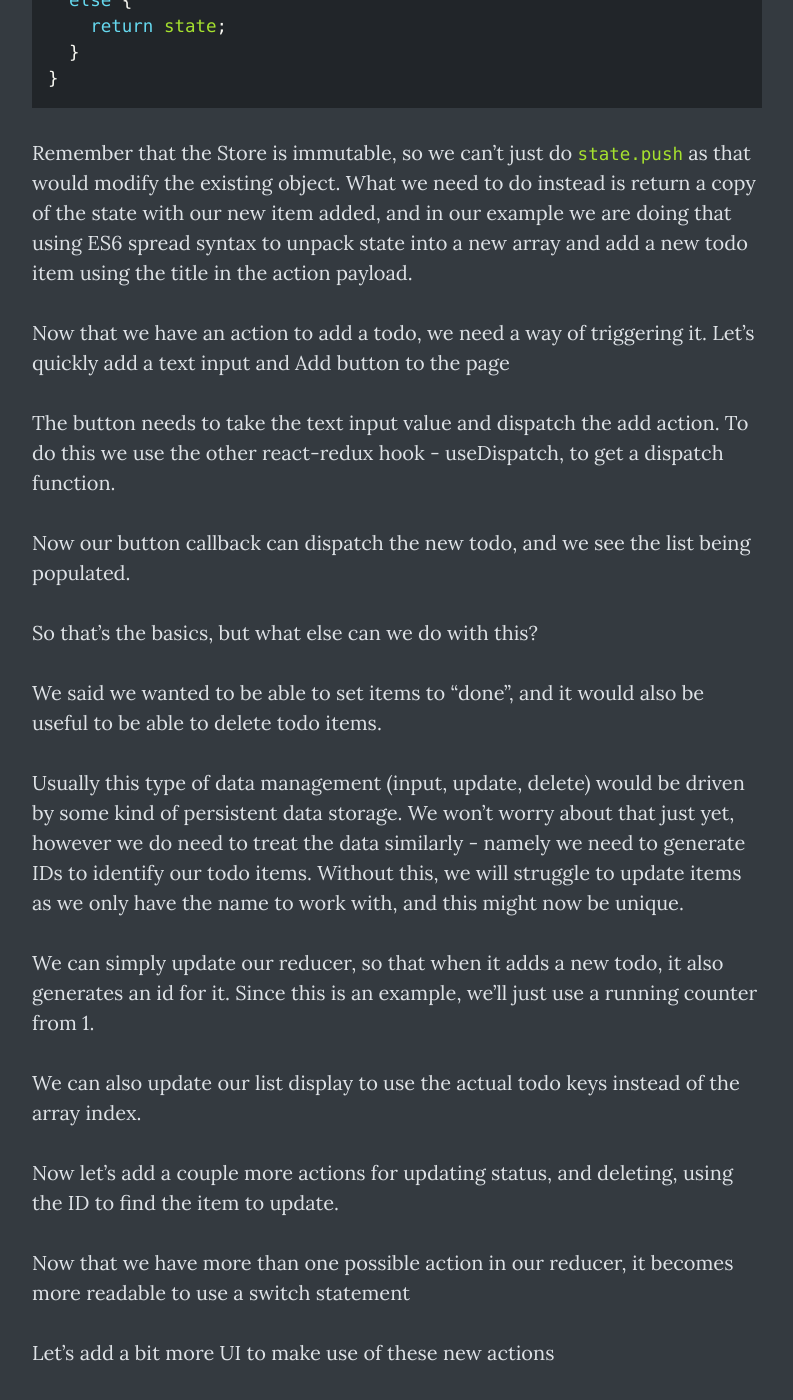
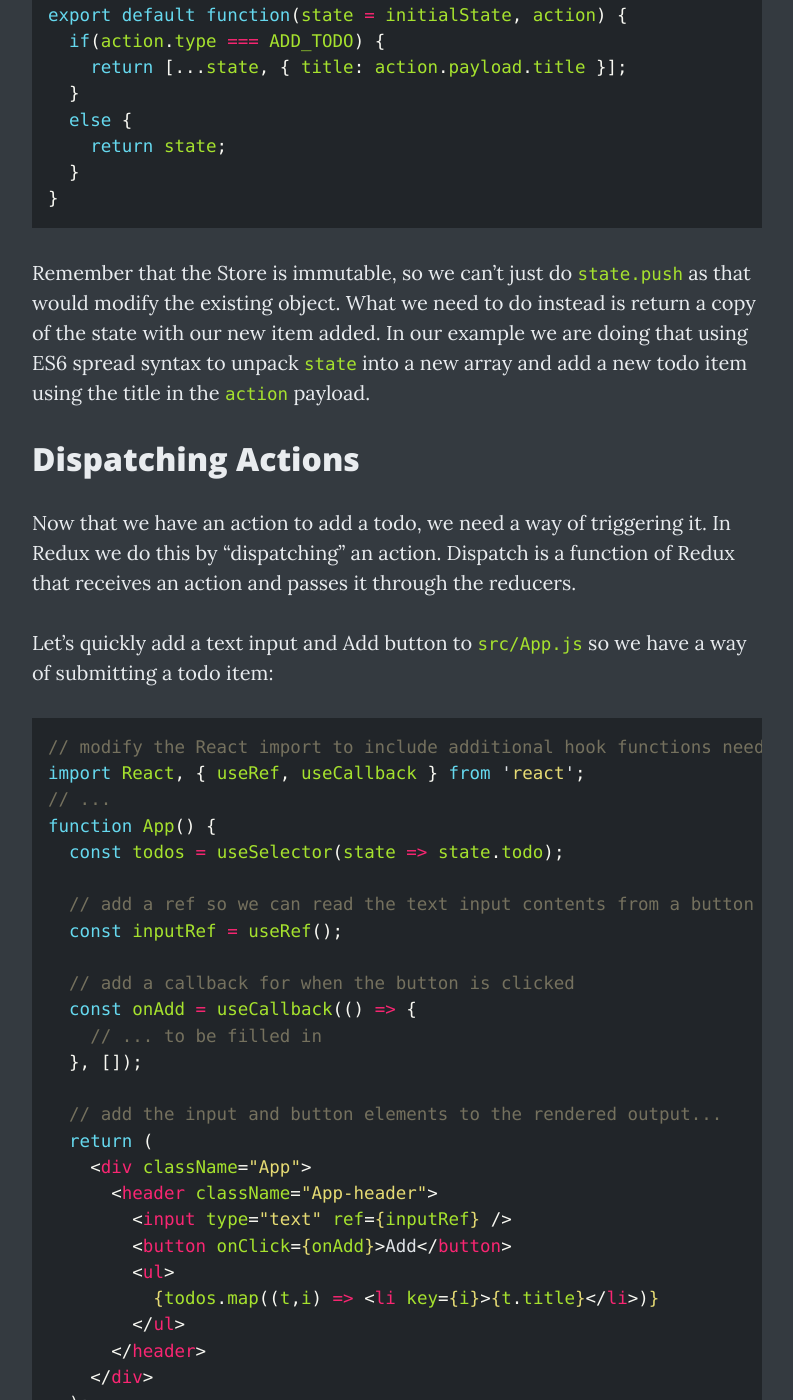
Before and after one commit to jfemia/jfemia.github.io, a Jekyll site: the page built from _posts/2020-10-16-redux-with-react-hooks.md, in a window 1280 px wide and 1400 px high, scrolled down 8375 px. Shown: the whole window, without its empty margins (243-1036 px from the left). Built offline with Jekyll 4.4.1, drawn with Linux system fonts in a browser that asks for light colours; nearby versions of some CDN libraries; some of the changed text lies outside the part shown.

Commit message:
more words

````diff
--- a/_posts/2020-10-16-redux-with-react-hooks.md
+++ b/_posts/2020-10-16-redux-with-react-hooks.md
@@ -140,6 +140,8 @@ function App() {
 
 Here we are using another function from `react-redux` - `useSelector`. This is a hook to connect to a specific piece of Redux state. Connecting in this way means that React will re-render if the specified part of the state changes, similar to `props`, or `useState`.
 
+I have seen a lot of tutorials and guides making use of `mapStateToProps` instead - this is also valid and is the more established way of doing it, but I find `useSelector` a lot more expressive.
+
 Our `todos` variable now contains an array from the state - we can quickly update our `App.js` return value to include it (and to clear out some of the default React text). We aren't aiming to be UI wizards here, any display will work...
 ```jsx
 return (
@@ -190,30 +192,74 @@ export default function(state = initialState, action) {
   }
 }
 ```
-Remember that the Store is immutable, so we can't just do `state.push` as that would modify the existing object. What we need to do instead is return a copy of the state with our new item added, and in our example we are doing that using ES6 spread syntax to unpack state into a new array and add a new todo item using the title in the action payload.
+Remember that the Store is immutable, so we can't just do `state.push` as that would modify the existing object. What we need to do instead is return a copy of the state with our new item added. In our example we are doing that using ES6 spread syntax to unpack `state` into a new array and add a new todo item using the title in the `action` payload.
 
-Now that we have an action to add a todo, we need a way of triggering it. Let's quickly add a text input and Add button to the page
+## Dispatching Actions
 
-The button needs to take the text input value and dispatch the add action. To do this we use the other react-redux hook - useDispatch, to get a dispatch function.
+Now that we have an action to add a todo, we need a way of triggering it. In Redux we do this by "dispatching" an action. Dispatch is a function of Redux that receives an action and passes it through the reducers.
 
-Now our button callback can dispatch the new todo, and we see the list being populated.
+Let's quickly add a text input and Add button to `src/App.js` so we have a way of submitting a todo item:
+```jsx
+// modify the React import to include additional hook functions needed
+import React, { useRef, useCallback } from 'react';
+// ...
+function App() {
+  const todos = useSelector(state => state.todo);
 
+  // add a ref so we can read the text input contents from a button click callback
+  const inputRef = useRef();
+
+  // add a callback for when the button is clicked
+  const onAdd = useCallback(() => {
+    // ... to be filled in
+  }, []);
+
+  // add the input and button elements to the rendered output...
+  return (
+    <div className="App">
+      <header className="App-header">
+        <input type="text" ref={inputRef} />
+        <button onClick={onAdd}>Add</button>
+        <ul>
+          {todos.map((t,i) => <li key={i}>{t.title}</li>)}
+        </ul>
+      </header>
+    </div>
+  );
+}
+```
+
+As with our list appearance, we're not aiming for a beautiful UI here, we just need enough to be able to add todo items.
+
+As written, this button doesn't actually do anything yet. What we need to do is `dispatch` our `addTodo` action.
+
+Most documentation and tutorials I have used in the past usually talk about `mapDispatchToProps`. Similar to `mapStateToProps`, this is a well-established way of using `react-redux`. However, as with `useSelector`, I prefer the hooks apprach - `useDispatch`.
+
+`useDispatch` returns a dispatch function that can dispatch Redux actions. All we need to do is the following in `src/App.js`:
+```jsx
+// add useDispatch to our react-redux import line
+import { useSelector, useDispatch } from 'react-redux';
+// import our action-builder function
+import { addTodo } from './store/todo';
+// ...
+function App() {
+  const todos = useSelector(state => state.todo);
+
+  // add a call to get a dispatch function
+  const dispatch = useDispatch();
+
+  const inputRef = useRef();
+
+  const onAdd = useCallback(() => {
+    // dispatch our addTodo action, using the <input> text
+    dispatch(addTodo(inputRef.current.value));
+  }, [inputRef, dispatch]);
+```
+
+Now our button callback can dispatch the new todo. Try it yourself! Enter some text and press "Add", and the item you added will appear in the list below.
+
+# Now what?
 
 So that's the basics, but what else can we do with this?
 
-We said we wanted to be able to set items to "done", and it would also be useful to be able to delete todo items.
-
-Usually this type of data management (input, update, delete) would be driven by some kind of persistent data storage. We won't worry about that just yet, however we do need to treat the data similarly - namely we need to generate IDs to identify our todo items.
-Without this, we will struggle to update items as we only have the name to work with, and this might now be unique.
-
-We can simply update our reducer, so that when it adds a new todo, it also generates an id for it. Since this is an example, we'll just use a running counter from 1.
-
-We can also update our list display to use the actual todo keys instead of the array index.
-
-Now let's add a couple more actions for updating status, and deleting, using the ID to find the item to update.
-
-Now that we have more than one possible action in our reducer, it becomes more readable to use a switch statement
-
-Let's add a bit more UI to make use of these new actions
-
-There we go, some rough buttons to set a todo as "done", or delete one.
+In part 2 we'll define a few additional actions for controlling the state of our items and also deleting them.
--- /dev/null
+++ b/_posts/2020-10-17-redux-with-react-hooks-part2.md
@@ -0,0 +1,30 @@
+---
+layout: post
+title: "Redux with React hooks (Part 2)"
+subtitle: "Adding some extra features to our simple todo application"
+date: 2020-10-17 13:06:14 +0000
+background: '/img/posts/2020-10-16/01.jpg'
+---
+
+Welcome back. This article continues from [Part 1]({% post_url 2020-10-16-redux-with-react-hooks %}).
+
+In part 1 we covered most of the main Redux concepts but we ended up with a pretty bare application that could only add todo items. For the purpose of a bit of practice, let's work through a few extra features of our app that require us to define some more actions.
+
+We will do two things:
+* Set todo items as "done"
+* Delete todo items
+
+Usually this type of data management (input, update, delete) would be driven by some kind of persistent data storage. We won't worry about that just yet, however we do need to treat the data similarly - namely we need to generate IDs to identify our todo items.
+Without this, we will struggle to update items as we only have the name to work with, and this might now be unique.
+
+We can simply update our reducer, so that when it adds a new todo, it also generates an id for it. Since this is an example, we'll just use a running counter from 1.
+
+We can also update our list display to use the actual todo keys instead of the array index.
+
+Now let's add a couple more actions for updating status, and deleting, using the ID to find the item to update.
+
+Now that we have more than one possible action in our reducer, it becomes more readable to use a switch statement
+
+Let's add a bit more UI to make use of these new actions
+
+There we go, some rough buttons to set a todo as "done", or delete one.
--- a/_sass/_global.scss
+++ b/_sass/_global.scss
@@ -1,7 +1,7 @@
 body {
   font-size: 20px;
   background-color: $gray-800;
-  color: $gray-300;
+  color: $gray-200;
   @include serif-font;
 }
 
````
Also changed, not shown: other parts of _posts/2020-10-16-redux-with-react-hooks.md (+2 -2 lines).
